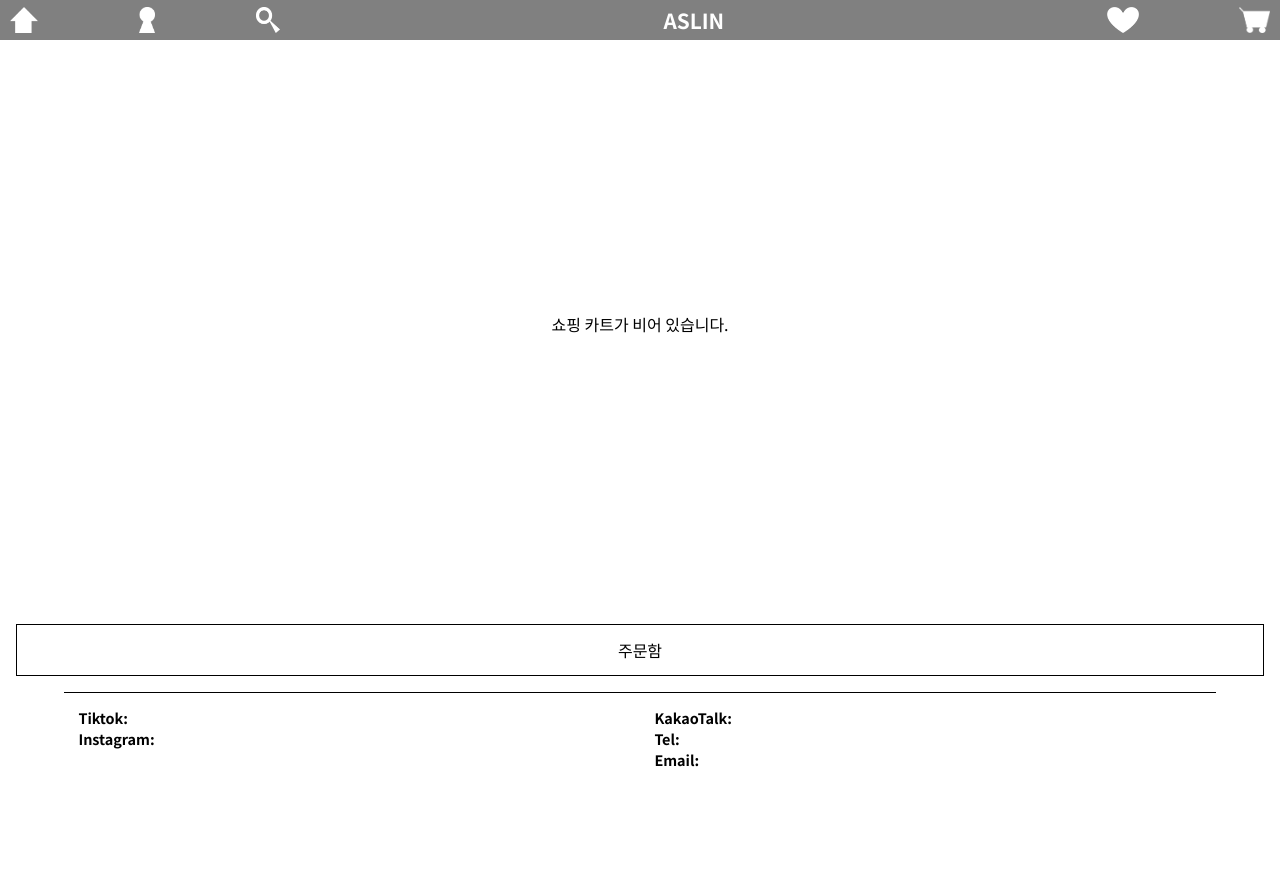
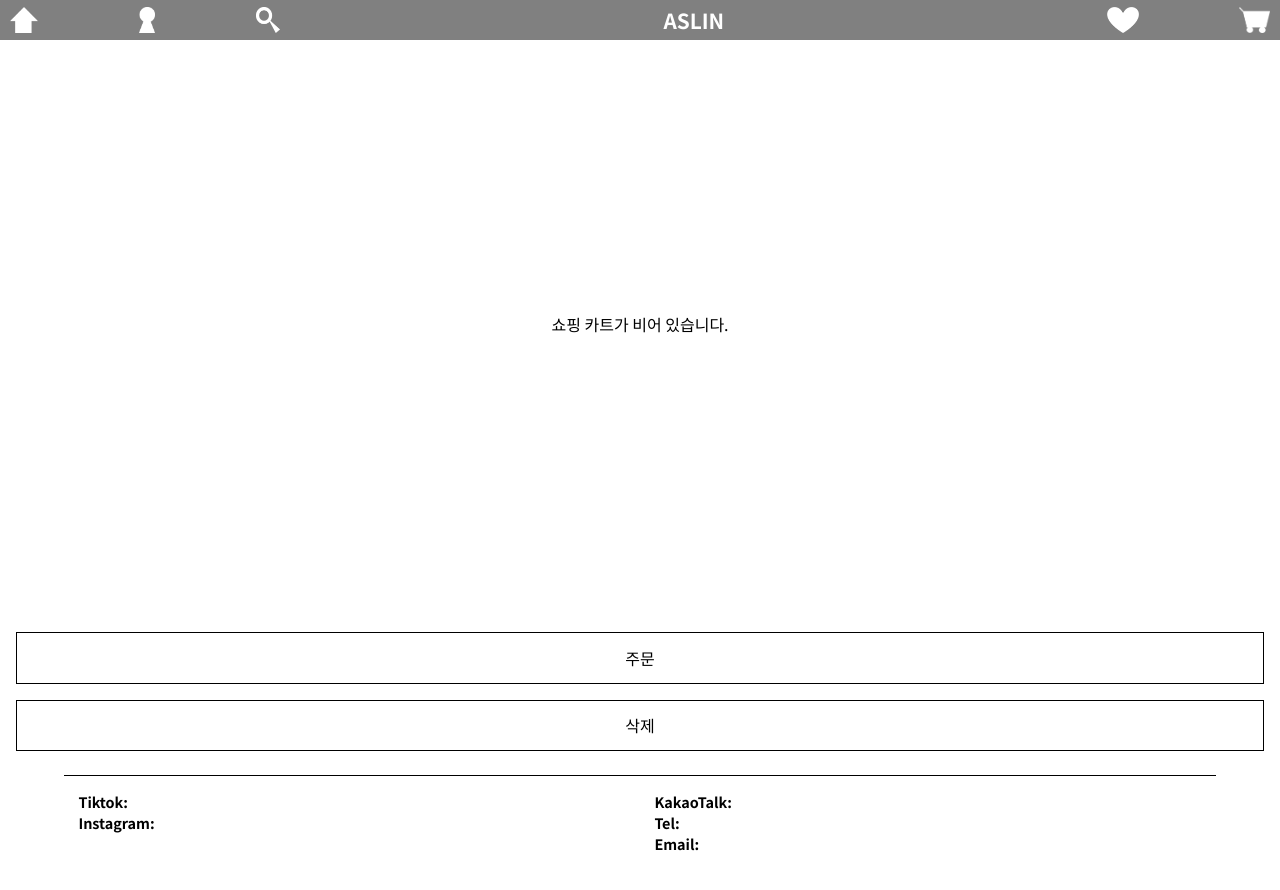
Before and after one commit to Wk-P/application, a Vue app in the folder VueProject/: page /cart in a window 1280 px wide. Shown: the top 890 px of the page. Before the commit the page ends 813 px from the top, so only its background shows below. Built offline with nearby package versions, Linux system fonts and the light colour scheme.

Commit message:
update files

```diff
--- a/VueProject/src/pages/cart/App.vue
+++ b/VueProject/src/pages/cart/App.vue
@@ -4,7 +4,11 @@
         <ul v-if="cartItemsList.length > 0" class="item-list">
             <li v-for="item in cartItemsList">
                 <div class="left-check-box-style">
-                    <input type="checkbox" />
+                    <input
+                        type="checkbox"
+                        :value="item.id"
+                        v-model="selectedItems"
+                    />
                 </div>
                 <div class="right-info-box-style">
                     <div class="up-others-block">
@@ -28,12 +32,11 @@
                 </div>
             </li>
         </ul>
-        <div v-else class="empty-hint">
-            쇼핑 카트가 비어 있습니다.
-        </div>
+        <div v-else class="empty-hint">쇼핑 카트가 비어 있습니다.</div>
     </div>
     <div class="bottom-block" ref="btmBlockDiv">
-        <button @click="order">주문함</button>
+        <button @click="order">주문</button>
+        <button @click="deleteHandle">삭제</button>
     </div>
     <footer class="footer-block" ref="footerBlock"><FooterBlock /></footer>
 </template>
@@ -44,6 +47,28 @@
 import type { Item } from "@/types/index";
 import { ref, onMounted, onUnmounted, computed } from "vue";
 import FooterBlock from "@/components/FooterBlock.vue";
+
+const selectedItems = ref<string[]>([]);
+const selectedCartItems = computed(() => {
+    return cartItemsList.value.filter((item) =>
+        selectedItems.value.includes(item.id)
+    );
+});
+
+const deleteHandle = () => {
+    if (selectedItems.value.length === 0) {
+        alert("No items selected to delete.");
+        return;
+    }
+
+    // 过滤掉选中的项
+    cartItemsList.value = cartItemsList.value.filter(
+        (item) => !selectedItems.value.includes(item.id)
+    );
+
+    // 清空选中的复选框
+    selectedItems.value = [];
+};
 
 const btmBlockDiv = ref<HTMLElement | null>(null);
 const footerBlock = ref<HTMLElement | null>(null);
@@ -229,6 +254,7 @@
     cursor: pointer;
     text-align: center;
     outline: none;
+    margin: 0.5rem 0;
 }
 
 .bottom-block button:active {
```
